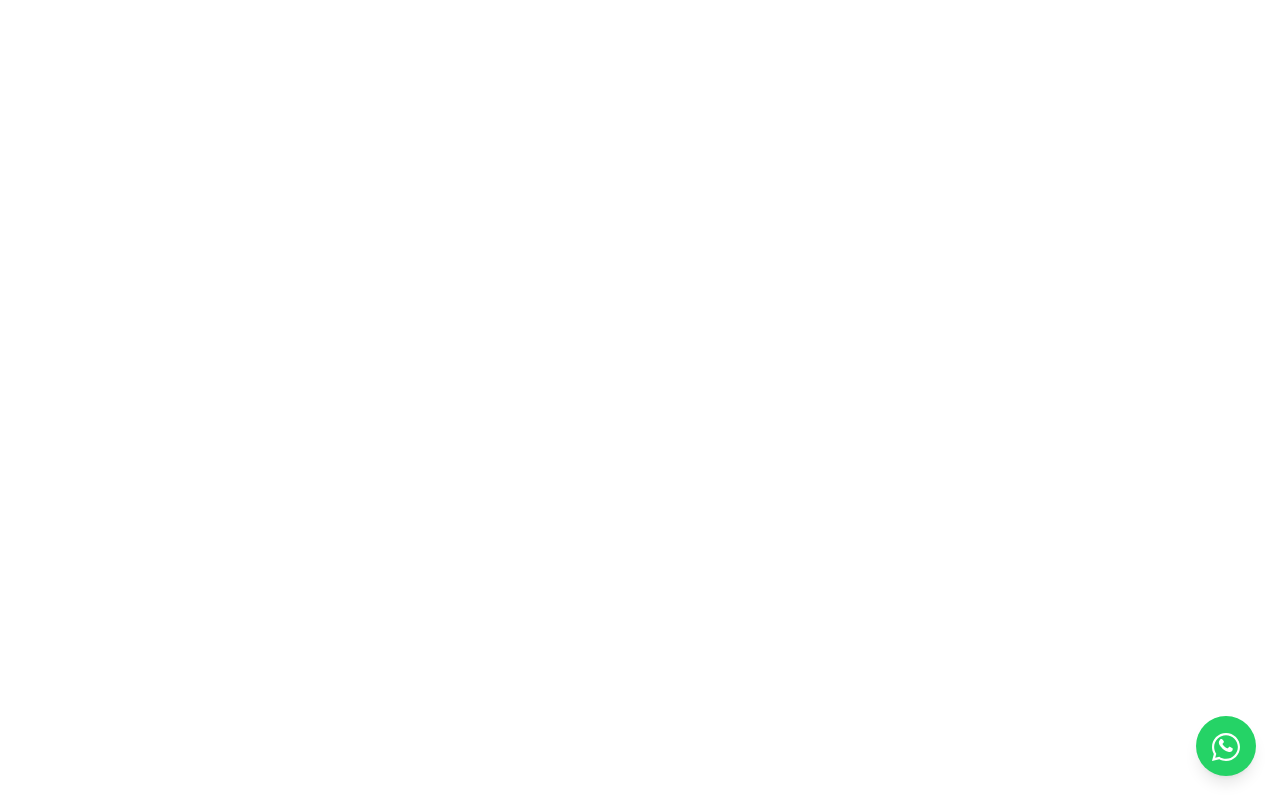
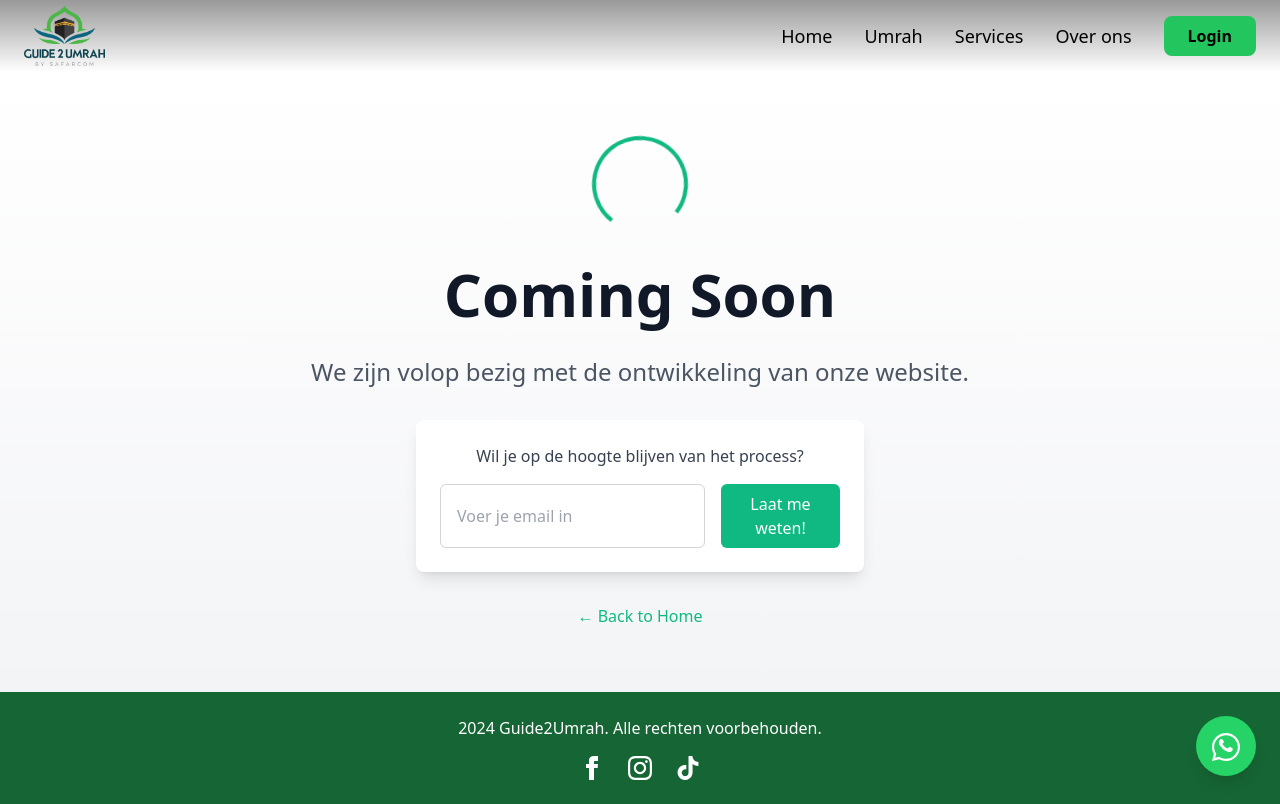
Before and after one commit to eliaselmokadem/guide2umrahfrontend, a React (Create React App) app: page /coming-soon in a window 1280 px wide. Before the commit this address had no page. Built offline with nearby package versions, Linux system fonts and the light colour scheme.

Commit message:
coming soon

```diff
--- a/src/App.tsx
+++ b/src/App.tsx
@@ -11,6 +11,7 @@ import ProtectedRoute from "./components/ProtectedRoute";
 import WhatsAppButton from "./components/WhatsAppButton";
 import Services from "./pages/Services";
 import ServiceDetails from "./pages/ServiceDetails";
+import ComingSoon from "./pages/ComingSoon";
 
 function App() {
   return (
@@ -32,6 +33,7 @@ function App() {
           <Route path="/umrah/package/:packageId" element={<UmrahPackage />} />
           <Route path="/services" element={<Services />} />
           <Route path="/services/:serviceId" element={<ServiceDetails />} />
+          <Route path="/coming-soon" element={<ComingSoon />} />
         </Routes>
         <WhatsAppButton />
       </Router>
--- a/src/components/Navbar.tsx
+++ b/src/components/Navbar.tsx
@@ -74,12 +74,12 @@ const Navbar: React.FC = () => {
               </Link>
             </li>
             <li>
-              <Link to="/umrah" className="px-2 py-2 text-base lg:text-lg hover:text-green-500 transition-colors">
+              <Link to="/coming-soon" className="px-2 py-2 text-base lg:text-lg hover:text-green-500 transition-colors">
                 Umrah
               </Link>
             </li>
             <li>
-              <Link to="/services" className="px-2 py-2 text-base lg:text-lg hover:text-green-500 transition-colors">
+              <Link to="/coming-soon" className="px-2 py-2 text-base lg:text-lg hover:text-green-500 transition-colors">
                 Services
               </Link>
             </li>
@@ -125,7 +125,7 @@ const Navbar: React.FC = () => {
             </li>
             <li>
               <Link
-                to="/umrah"
+                to="/coming-soon"
                 className="block px-3 py-2 text-base text-white hover:text-green-500 transition-colors rounded-lg hover:bg-white/10"
                 onClick={() => setIsOpen(false)}
               >
@@ -135,7 +135,7 @@ const Navbar: React.FC = () => {
 
             <li>
               <Link
-                to="/services"
+                to="/coming-soon"
                 className="block px-3 py-2 text-base text-white hover:text-green-500 transition-colors rounded-lg hover:bg-white/10"
                 onClick={() => setIsOpen(false)}
               >
--- /dev/null
+++ b/src/pages/ComingSoon.tsx
@@ -0,0 +1,131 @@
+import React, { useEffect, useState } from 'react';
+import { Helmet } from 'react-helmet-async';
+import { Link } from 'react-router-dom';
+import Navbar from '../components/Navbar';
+import Footer from '../components/Footer';
+
+const ComingSoon: React.FC = () => {
+  const [isVisible, setIsVisible] = useState(false);
+  const [email, setEmail] = useState('');
+  const [message, setMessage] = useState('');
+  const [isSubmitting, setIsSubmitting] = useState(false);
+
+  useEffect(() => {
+    setIsVisible(true);
+  }, []);
+
+  const handleSubmit = async (e: React.FormEvent) => {
+    e.preventDefault();
+
+    // Basic email validation
+    if (!email || !/^[^\s@]+@[^\s@]+\.[^\s@]+$/.test(email)) {
+      setMessage('Voer een geldig e-mailadres in.');
+      return;
+    }
+
+    setIsSubmitting(true);
+    setMessage('');
+
+    try {
+      // Here you would typically make an API call to your backend
+      // For now, we'll simulate the API call
+      await new Promise(resolve => setTimeout(resolve, 1000));
+
+      // Clear the form and show success message
+      setEmail('');
+      setMessage('Bedankt! We houden je op de hoogte.');
+
+    } catch (error) {
+      setMessage('Er is iets misgegaan. Probeer het later opnieuw.');
+    } finally {
+      setIsSubmitting(false);
+    }
+  };
+
+  return (
+    <>
+      <Helmet>
+        <title>Coming Soon - Guide2Umrah</title>
+        <meta name="description" content="Something amazing is coming soon to Guide2Umrah. Stay tuned for updates!" />
+      </Helmet>
+
+      <div className="min-h-screen flex flex-col">
+        <Navbar />
+
+        <main className="flex-grow flex items-center justify-center bg-gradient-to-b from-white to-gray-100">
+          <div className="container mx-auto px-4 py-16 text-center">
+            {/* Main Content */}
+            <div className={`space-y-8 transform transition-all duration-1000 ${
+              isVisible ? 'translate-y-0 opacity-100' : 'translate-y-10 opacity-0'
+            }`}>
+              {/* Decorative element */}
+              <div className="w-24 h-24 mx-auto mb-8">
+                <div className="w-full h-full rounded-full border-4 border-emerald-500 border-t-transparent animate-spin" />
+              </div>
+
+              {/* Main text */}
+              <h1 className="text-5xl md:text-6xl font-bold text-gray-900 mb-4 animate-slide-up">
+                Coming Soon
+              </h1>
+
+              <p className="text-xl md:text-2xl text-gray-600 max-w-2xl mx-auto mb-8 animate-slide-up">
+                We zijn volop bezig met de ontwikkeling van onze website.
+              </p>
+
+              {/* Countdown or notification signup could be added here */}
+              <div className="max-w-md mx-auto bg-white rounded-lg shadow-lg p-6 animate-slide-up">
+                <p className="text-gray-700 mb-4">
+                  Wil je op de hoogte blijven van het process?
+                </p>
+                <form onSubmit={handleSubmit} className="space-y-4">
+                  <div className="flex flex-col sm:flex-row gap-4 justify-center">
+                    <input
+                      type="email"
+                      placeholder="Voer je email in"
+                      value={email}
+                      onChange={(e) => setEmail(e.target.value)}
+                      className="px-4 py-2 border border-gray-300 rounded-md focus:outline-none focus:ring-2 focus:ring-emerald-500"
+                      disabled={isSubmitting}
+                    />
+                    <button
+                      type="submit"
+                      disabled={isSubmitting}
+                      className={`bg-emerald-500 text-white px-6 py-2 rounded-md transition-colors ${
+                        isSubmitting
+                          ? 'opacity-75 cursor-not-allowed'
+                          : 'hover:bg-emerald-600'
+                      }`}
+                    >
+                      {isSubmitting ? 'Bezig...' : 'Laat me weten!'}
+                    </button>
+                  </div>
+                  {message && (
+                    <p className={`text-sm ${
+                      message.includes('Bedankt') ? 'text-green-600' : 'text-red-600'
+                    }`}>
+                      {message}
+                    </p>
+                  )}
+                </form>
+              </div>
+
+              {/* Back to home link */}
+              <div className="mt-12">
+                <Link
+                  to="/"
+                  className="text-emerald-500 hover:text-emerald-600 transition-colors"
+                >
+                  ← Back to Home
+                </Link>
+              </div>
+            </div>
+          </div>
+        </main>
+
+        <Footer />
+      </div>
+    </>
+  );
+};
+
+export default ComingSoon;
```
